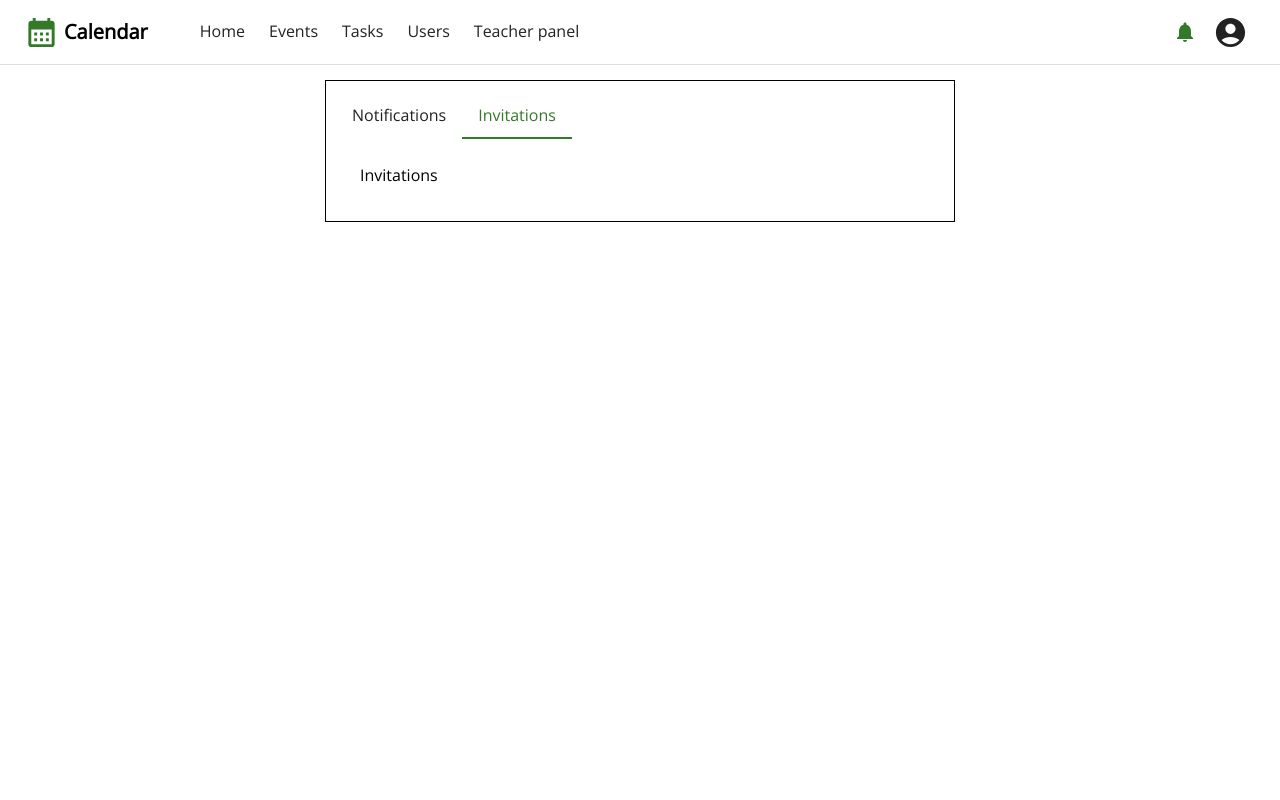
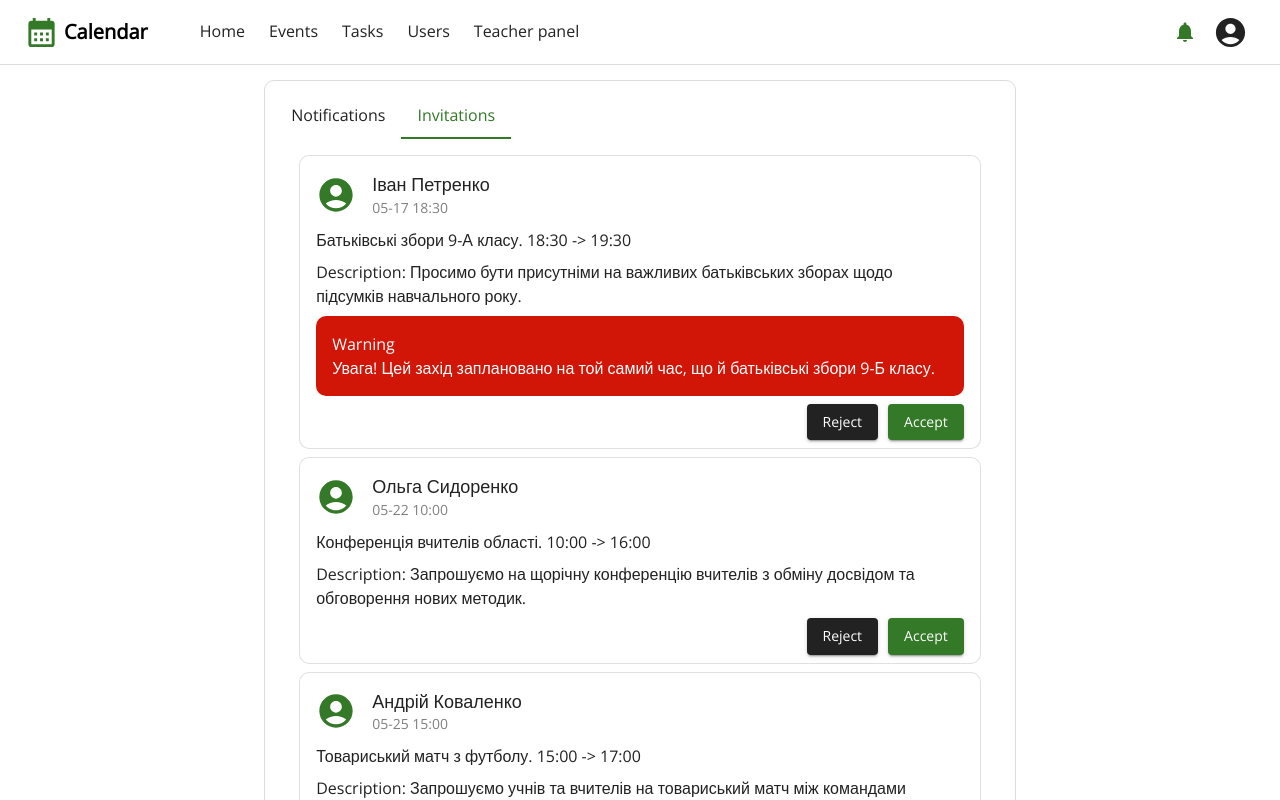
Before and after one commit to CoffeeProgrammers/School-Calendar, a React (Create React App) app in the folder frontend/: page /notifications in a window 1280 px wide. Both pictures are taken after a click on the tab "Invitations". Shown: the top 800 px of the page. Built offline with nearby package versions, Linux system fonts and the light colour scheme; a web font is replaced by a local one.

Commit message:
end work with notifications and invitations

```diff
--- /dev/null
+++ b/frontend/src/components/common/notifications/GenerationInvitations.jsx
@@ -0,0 +1,134 @@
+import Typography from '@mui/material/Typography';
+import Box from '@mui/material/Box';
+import { Card, CardContent, Stack, CardHeader, Button } from '@mui/material';
+import AccountCircleIcon from "@mui/icons-material/AccountCircle";
+
+const invitationsData = [
+    {
+        id: 1,
+        creator: {
+            id: 101,
+            email: 'user1@example.com',
+            role: 'teacher',
+            first_name: 'Іван',
+            last_name: 'Петренко',
+        },
+        event: {
+            id: 201,
+            name: 'Батьківські збори 9-А класу',
+            type: 'meeting',
+            start_date: '18:30',
+            end_date: '19:30',
+            meeting_type: 'offline',
+            place: 'Актова зала',
+            event_date: '05-17',
+        },
+        description: 'Просимо бути присутніми на важливих батьківських зборах щодо підсумків навчального року.',
+        warning: 'Увага! Цей захід заплановано на той самий час, що й батьківські збори 9-Б класу.',
+        date: '05-17 18:30',
+    },
+    {
+        id: 2,
+        creator: {
+            id: 102,
+            email: 'admin@school.ua',
+            role: 'admin',
+            first_name: 'Ольга',
+            last_name: 'Сидоренко',
+        },
+        event: {
+            id: 202,
+            name: 'Конференція вчителів області',
+            type: 'conference',
+            start_date: '10:00',
+            end_date: '16:00',
+            meeting_type: 'online',
+            place: 'Платформа Zoom',
+            event_date: '05-22',
+        },
+        description: 'Запрошуємо на щорічну конференцію вчителів з обміну досвідом та обговорення нових методик.',
+        warning: false,
+        date: '05-22 10:00',
+    },
+    {
+        id: 3,
+        creator: {
+            id: 103,
+            email: 'sportclub@school.ua',
+            role: 'coordinator',
+            first_name: 'Андрій',
+            last_name: 'Коваленко',
+        },
+        event: {
+            id: 203,
+            name: 'Товариський матч з футболу',
+            type: 'sport',
+            start_date: '15:00',
+            end_date: '17:00',
+            meeting_type: 'offline',
+            place: 'Шкільний стадіон',
+            event_date: '05-25',
+        },
+        description: 'Запрошуємо учнів та вчителів на товариський матч між командами старшої та середньої школи.',
+        warning: 'Можливе часткове перетинання з часом роботи гуртка з шахів.',
+        date: '05-25 15:00',
+    },
+    // Можна додати більше об'єктів запрошень
+];
+
+
+
+const GenerationInvitations = () => {
+    return (
+        <Stack spacing={1} mt={-1}>
+            {invitationsData.map(invitation => (
+                <Card variant='outlined' sx={{ borderRadius: "10px" }}>
+                    <Box mb={-2}>
+                        <CardHeader
+                            titleTypographyProps={{ fontSize: "18px" }}
+                            subheaderTypographyProps={{ color: "gray" }}
+                            avatar={
+                                <AccountCircleIcon sx={{ fontSize: "40px" }} color="secondary" />
+                            }
+                            title={invitation.creator.first_name + " " + invitation.creator.last_name}
+                            subheader={invitation.date}
+                            sx={{ paddingBottom: "0" }}
+                        />
+                        <CardContent
+                            sx={{ paddingTop: "10px" }}
+                        >
+                            <Typography>{invitation.event.name + ". " + invitation.event.start_date + " -> " + invitation.event.end_date}</Typography>
+                            <Typography mt={1}>{"Description: " + invitation.description}</Typography>
+                            {invitation.warning && (
+                                <Box mt={1} p={2} bgcolor={"#d11507"} color={"#fff"} borderRadius={"10px"}>
+                                    <Typography>Warning</Typography>
+                                    <Typography>{invitation.warning}</Typography>
+                                </Box>
+                            )}
+                            <Box mt={1} sx={{ display: 'flex', justifyContent: 'end' }}>
+                                <Button variant="contained" sx={{
+                                    marginRight: "10px",
+                                    backgroundColor: "red[700]",
+                                    '&:hover': { backgroundColor: "red[500]" },
+                                    color: "white",
+                                }}>
+                                    Reject
+                                </Button>
+                                <Button variant="contained" sx={{
+                                    backgroundColor: 'secondary.main',
+                                    '&:hover': { backgroundColor: 'secondary.light' },
+                                    color: "white",
+                                }}>
+                                    Accept
+                                </Button>
+                            </Box>
+                        </CardContent>
+                    </Box>
+                </Card>
+            ))
+            }
+        </Stack>
+    )
+}
+
+export default GenerationInvitations
--- a/frontend/src/components/common/notifications/GenerationCard.jsx
+++ b/frontend/src/components/common/notifications/GenerationNotifications.jsx
@@ -1,69 +1,79 @@
-import React, { useState, useEffect } from 'react';
 import Typography from '@mui/material/Typography';
 import Box from '@mui/material/Box';
-import { Card } from '@mui/material';
+import { Card, CardContent, Stack } from '@mui/material';
 
 const notificationsData = [
     {
         id: 1,
-        date: '05-06',
+        date: '05-06 09:15',
         message: 'Увага! Завтра, 7 травня, у зв\'язку з технічними роботами, сайт може бути тимчасово недоступний. Просимо вибачення за незручності.',
     },
     {
         id: 2,
-        date: '05-08',
+        date: '05-08 14:30',
         message: 'Шановні батьки майбутніх першокласників! Запрошуємо вас на онлайн-зустріч 15 травня о 18:00. Деталі будуть надіслані на електронну пошту.',
     },
     {
         id: 3,
-        date: '05-10',
+        date: '05-10 11:00',
         message: 'Нове надходження книг! Запрошуємо учнів ознайомитися з новими науково-популярними виданнями та захопливими романами.',
     },
     {
         id: 4,
-        date: '05-12',
+        date: '05-12 16:45',
         message: 'Оголошується набір до секції з футболу для учнів 5-7 класів. Перше тренування відбудеться 20 травня о 15:00 на шкільному стадіоні.',
     },
     {
         id: 5,
-        date: '05-15',
+        date: '05-15 10:20',
         message: 'Увага! Конкурс малюнків "Моя квітуча Україна" триває до кінця травня. Запрошуємо всіх охочих взяти участь!',
     },
     {
         id: 6,
-        date: '05-17',
+        date: '05-17 13:00',
         message: 'Нагадую про батьківські збори, які відбудуться 22 травня о 18:30 в актовій залі. Явка обов\'язкова.',
     },
     {
         id: 7,
-        date: '05-19',
+        date: '05-19 09:55',
         message: 'Запрошуємо всіх учнів взяти участь у голосуванні за проєкт покращення шкільного подвір\'я. Бюлетені будуть доступні у холі першого поверху з 25 травня.',
     },
     {
         id: 8,
-        date: '05-21',
+        date: '05-21 15:30',
         message: 'Оголошується додатковий набір на безкоштовні підготовчі курси до ДПА з математики для учнів 11 класів. Запис за посиланням на сайті.',
     },
     {
         id: 9,
-        date: '05-23',
+        date: '05-23 12:10',
         message: 'Просимо батьків надати оновлені медичні довідки учнів до 1 червня. Дякуємо за співпрацю.',
     },
     {
         id: 10,
-        date: '05-26',
+        date: '05-26 08:40',
         message: 'Вітаємо всіх учнів та вчителів з успішним завершенням навчального року! Бажаємо гарних літніх канікул!',
     },
 ];
 
-const GenerationCard = () => {
 
-
+const GenerationNotifications = () => {
     return (
-        <Card>
-
-        </Card>
+        <Stack spacing={1} mt={-1}>
+            {notificationsData.map(notification => (
+                <Card variant='outlined' sx={{ borderRadius: "10px" }}>
+                    <Box mb={-2}>
+                        <CardContent >
+                            <Typography>{notification.message}</Typography>
+                            <Box sx={{ display: "flex", justifyContent: "end" }}>
+                                <Typography variant='subtitle2'>{notification.date}</Typography>
+                            </Box>
+                        </CardContent>
+                    </Box>
+                </Card>
+            ))
+            }
+        </Stack>
     )
 }
 
-export default GenerationCard
+export default GenerationNotifications
--- a/frontend/src/components/pages/notifications/NotificationsPage.jsx
+++ b/frontend/src/components/pages/notifications/NotificationsPage.jsx
@@ -3,7 +3,8 @@ import Box from '@mui/material/Box';
 import Tabs from '@mui/material/Tabs';
 import Tab from '@mui/material/Tab';
 import Typography from '@mui/material/Typography';
-import GenerationCard from '../../common/notifications/GenerationCard';
+import GenerationNotifications from '../../common/notifications/GenerationNotifications';
+import GenerationInvitations from '../../common/notifications/GenerationInvitations';
 
 const NotificationsPage = () => {
     const [value, setValue] = React.useState('notifications');
@@ -40,7 +41,7 @@ const NotificationsPage = () => {
 
 
     return (
-        <Box sx={{ width: "50%", border: "1px solid black", padding: "10px" }}>
+        <Box sx={{ width: "60%", padding: "10px", border: '1px solid #ddd', borderRadius: "10px" }}>
             <Tabs
                 value={value}
                 onChange={handleChange}
@@ -52,10 +53,10 @@ const NotificationsPage = () => {
                 <Tab value='invitations' label={<Typography>Invitations</Typography>} sx={{ textTransform: "none" }} />
             </Tabs>
             <TabPanel value={value} index='notifications'>
-                <GenerationCard />
+                <GenerationNotifications />
             </TabPanel>
             <TabPanel value={value} index='invitations'>
-                Invitations
+                <GenerationInvitations />
             </TabPanel>
         </Box>
     )
```
